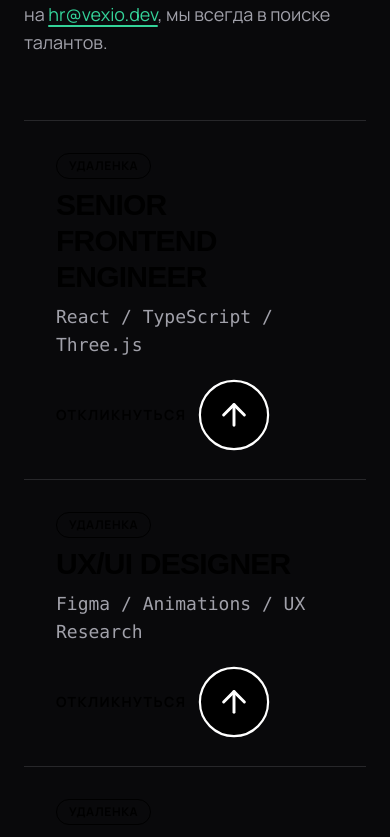
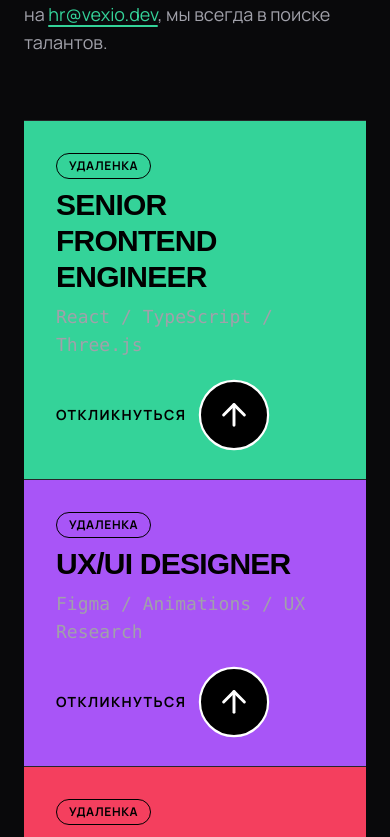
Before and after one commit to maxxmoto/vexio-hr, a React (Vite) app: page / in a window 390 px wide. Shown: the part 2067-2904 px from the top of the page. Built offline with nearby package versions, Linux system fonts and the light colour scheme; a web font is replaced by a local one.

Commit message:
Fix mobile job card colors with safelist

```diff
--- a/tailwind.config.js
+++ b/tailwind.config.js
@@ -1,6 +1,13 @@
 /** @type {import('tailwindcss').Config} */
 export default {
   content: ['./index.html', './src/**/*.{js,ts,jsx,tsx}'],
+  safelist: [
+    'max-md:bg-emerald-400',
+    'max-md:bg-purple-500',
+    'max-md:bg-rose-500',
+    'max-md:bg-blue-500',
+    'max-md:text-black',
+  ],
   theme: {
     extend: {},
   },
```
